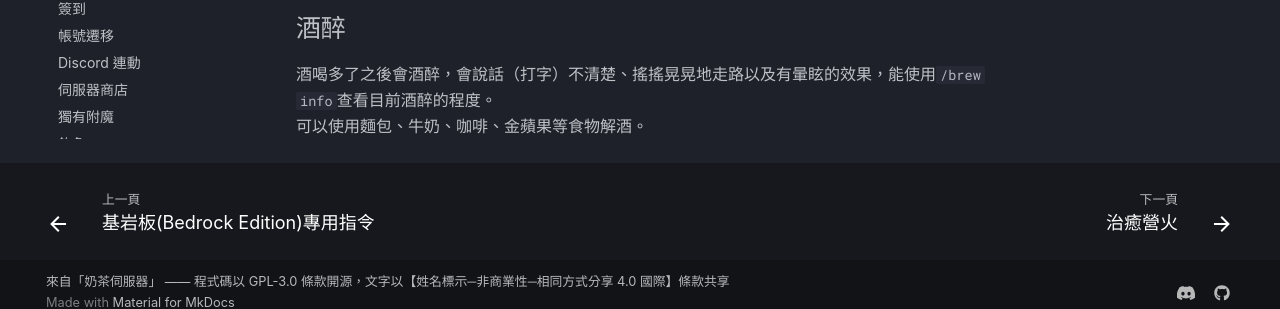
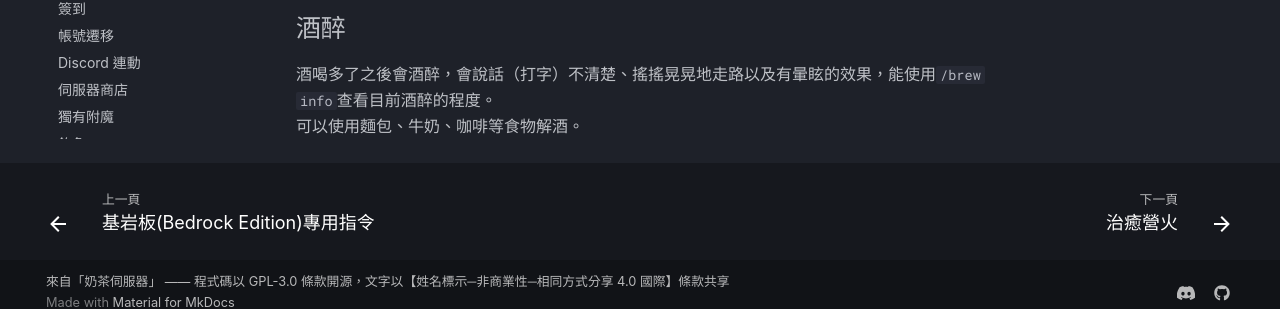
Before and after one commit to milkteamc/wiki, an MkDocs documentation site: the page built from docs/功能清單/brewery.md, in a window 1280 px wide and 900 px high, scrolled down 2074 px. Shown: the part 575-884 px from the top of the window. Built offline with MkDocs 1.6.1 and Material for MkDocs 9.7.7, drawn with Linux system fonts in a browser that asks for light colours; some web fonts are replaced; plug-ins that fetch from the network failed and are left out; comment, search, counter and statistics services are not loaded.

Commit message:
no gold apple

```diff
--- a/docs/功能清單/brewery.md
+++ b/docs/功能清單/brewery.md
@@ -39,4 +39,4 @@
 - 用於製造酒桶的木材類型可能會改變陳釀啤酒的品質
 ## 酒醉
 酒喝多了之後會酒醉，會說話（打字）不清楚、搖搖晃晃地走路以及有暈眩的效果，能使用`/brew info`查看目前酒醉的程度。
-可以使用麵包、牛奶、咖啡、金蘋果等食物解酒。
+可以使用麵包、牛奶、咖啡等食物解酒。
```
